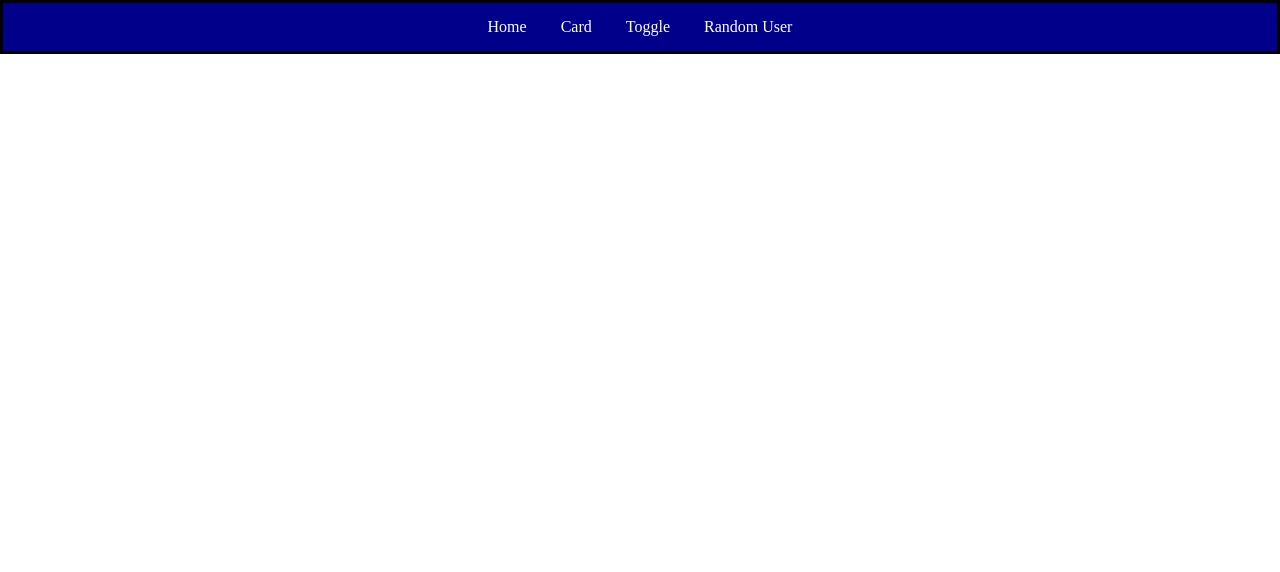
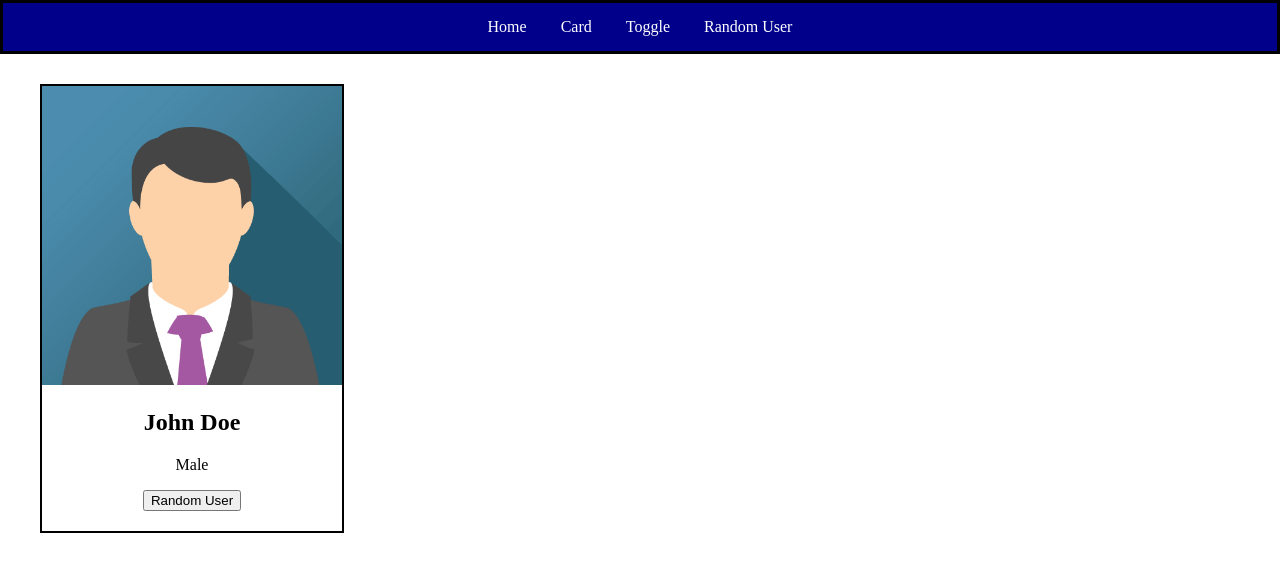
Before and after one commit to hruthika18/autosuggest, a website: page frontend/pages/random-user.html in a window 1280 px wide. Drawn offline with Linux system fonts and the light colour scheme.

Commit message:
Random User Complete

```diff
--- /dev/null
+++ b/frontend/js/random-user.js
@@ -0,0 +1,24 @@
+function randomUser() {
+    fetch("https://randomuser.me/api/")
+        .then(function (res) {
+            return res.json();
+        })
+        .then(function (data) {
+            var user = data.results[0];
+            var fullName = user.name.title + " " + user.name.first + " " + user.name.last;
+
+            // image
+            document.getElementById("user-img").src = user.picture.large;
+
+            // name
+            document.getElementById("user-name").innerText = fullName;
+
+            // gender
+            document.getElementById("user-gender").innerText = user.gender;
+            // document.getElementById("user-gender").textContent = user.gender;
+
+        })
+        .catch(function (err) {
+            console.log("Error : " + err);
+        });
+}
--- a/frontend/js/toggle.js
+++ b/frontend/js/toggle.js
@@ -26,5 +26,6 @@ function toggle() {
     document.getElementById("user-name").innerText = user.name;
 
     // gender
-    document.getElementById("user-gender").textContent = user.gender;
+    document.getElementById("user-gender").innerText = user.gender;
+    // document.getElementById("user-gender").textContent = user.gender;
 }
--- a/frontend/pages/random-user.html
+++ b/frontend/pages/random-user.html
@@ -15,9 +15,18 @@
         <a href="/pages/card.html"> Card </a>
         <a href="/pages/toggle.html"> Toggle </a>
         <a href="/pages/random-user.html"> Random User </a>
+
+    </div>
+
+    <div class="card">
+        <img id="user-img" src="../images/john.png" alt="User Image">
+        <h2 id="user-name"> John Doe </h2>
+        <p id="user-gender"> Male </p>
+        <button onclick="randomUser()"> Random User </button>
     </div>
 
     <script src="../js/index.js"></script>
+    <script src="../js/random-user.js"></script>
 </body>
 
 </html>
```
